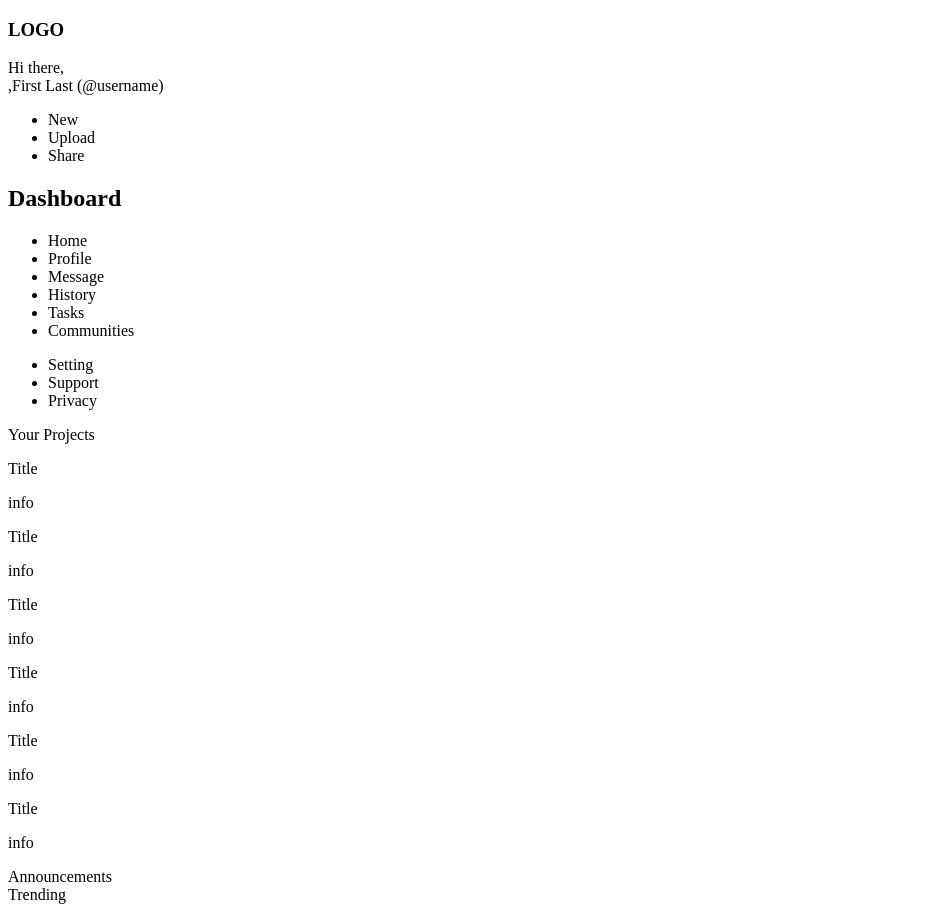
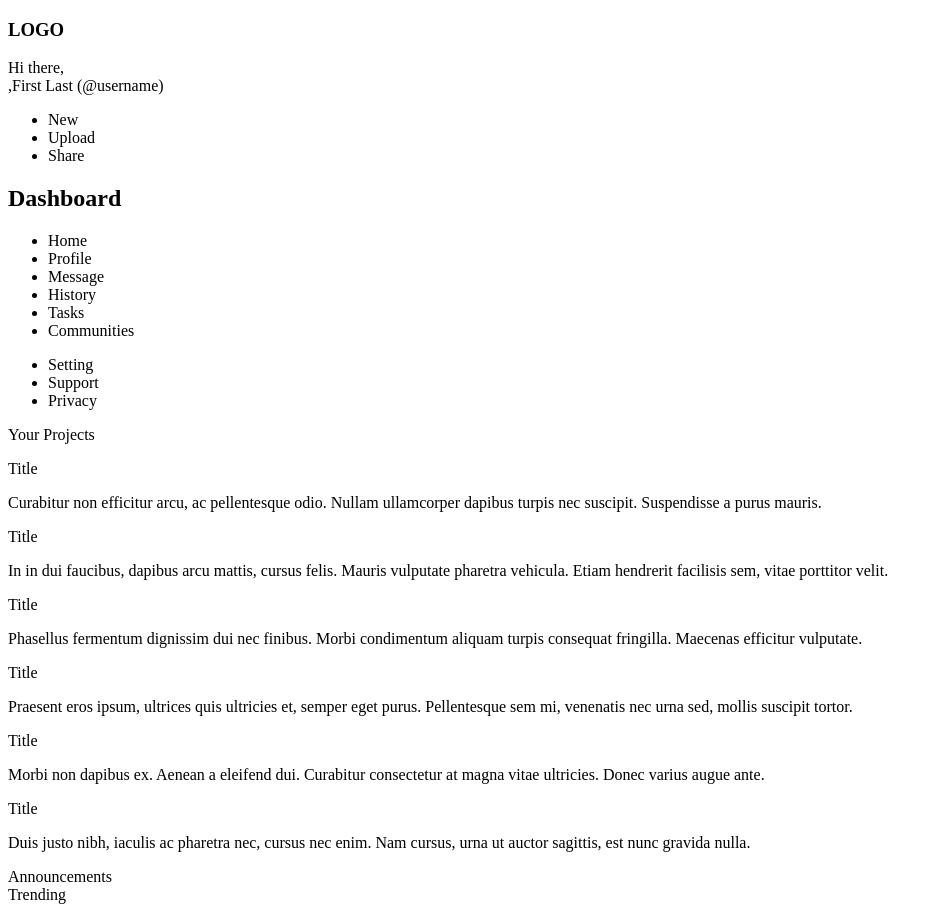
Before and after one commit to perazabg/admin-dashboard, a plain HTML site: page index.html in a window 1280 px wide. Shown: the whole page, without its empty margins (0-938 px from the left). Drawn offline with Linux system fonts and the light colour scheme.

Commit message:
added dummy text

```diff
--- a/index.html
+++ b/index.html
@@ -47,27 +47,33 @@
                 <div class="cardAreaTitle">Your Projects</div>
                 <div class="card">
                     <p class="title">Title</p>
-                    <p>info</p>
+                    <p>Curabitur non efficitur arcu, ac pellentesque odio. Nullam
+                        ullamcorper dapibus turpis nec suscipit. Suspendisse a purus mauris.</p>
                 </div>
                 <div class="card">
                     <p class="title">Title</p>
-                    <p>info</p>
+                    <p>In in dui faucibus, dapibus arcu mattis, cursus felis. Mauris
+                        vulputate pharetra vehicula. Etiam hendrerit facilisis sem, vitae porttitor velit.</p>
                 </div>
                 <div class="card">
                     <p class="title">Title</p>
-                    <p>info</p>
+                    <p>Phasellus fermentum dignissim dui nec finibus. Morbi
+                        condimentum aliquam turpis consequat fringilla. Maecenas efficitur vulputate.</p>
                 </div>
                 <div class="card">
                     <p class="title">Title</p>
-                    <p>info</p>
+                    <p>Praesent eros ipsum, ultrices quis ultricies et, semper eget
+                        purus. Pellentesque sem mi, venenatis nec urna sed, mollis suscipit tortor.</p>
                 </div>
                 <div class="card">
                     <p class="title">Title</p>
-                    <p>info</p>
+                    <p>Morbi non dapibus ex. Aenean a eleifend dui. Curabitur
+                        consectetur at magna vitae ultricies. Donec varius augue ante.</p>
                 </div>
                 <div class="card">
                     <p class="title">Title</p>
-                    <p>info</p>
+                    <p>Duis justo nibh, iaculis ac pharetra nec, cursus nec enim.
+                        Nam cursus, urna ut auctor sagittis, est nunc gravida nulla.</p>
                 </div>
                 <div class="cardAreaTitle">Announcements</div>
                 <div class="cardAreaTitle">Trending</div>
```
